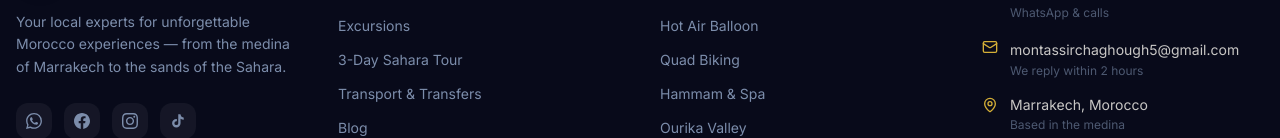
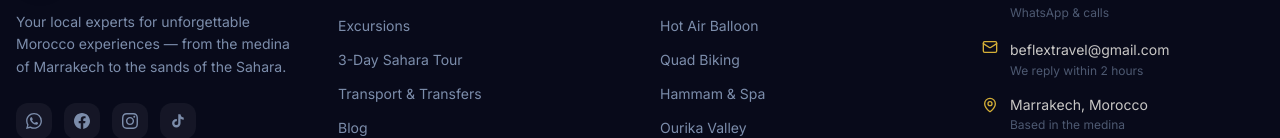
Before and after one commit to mountassir-cha/be-flex-travel, a Next.js app: page /en in a window 1280 px wide. Shown: the part 4828-4966 px from the top of the page. Built offline with nearby package versions, Linux system fonts and the light colour scheme; a web font is replaced by a local one.

Commit message:
chore: update social links (facebook, instagram, tiktok) and contact email to beflextravel@gmail.com

```diff
--- a/src/app/api/contact/route.ts
+++ b/src/app/api/contact/route.ts
@@ -32,7 +32,7 @@ export async function POST(request: Request) {
     }
 
     // 2. Send email via Resend
-    const destinationEmail = process.env.CONTACT_EMAIL_DESTINATION || 'montassirchaghough5@gmail.com'
+    const destinationEmail = process.env.CONTACT_EMAIL_DESTINATION || 'beflextravel@gmail.com'
 
     const emailSubject = activityParam
       ? `New Inquiry: ${activityParam} - ${name}`
--- a/src/components/layout/Footer.tsx
+++ b/src/components/layout/Footer.tsx
@@ -92,7 +92,7 @@ export async function Footer() {
                 <WhatsAppIcon className="w-4 h-4" />
               </a>
               <a
-                href="https://facebook.com"
+                href="https://www.facebook.com/share/19PNLbmruM/?mibextid=wwXIfr"
                 target="_blank"
                 rel="noopener noreferrer"
                 aria-label="Facebook"
@@ -101,7 +101,7 @@ export async function Footer() {
                 <FacebookIcon className="w-4 h-4" />
               </a>
               <a
-                href="https://instagram.com"
+                href="https://www.instagram.com/beflextravel?igsh=MThjcW95YmhzdHM2cA%3D%3D&utm_source=qr"
                 target="_blank"
                 rel="noopener noreferrer"
                 aria-label="Instagram"
@@ -110,7 +110,7 @@ export async function Footer() {
                 <InstagramIcon className="w-4 h-4" />
               </a>
               <a
-                href="https://tiktok.com"
+                href="https://vt.tiktok.com/ZSCv6oSX6/"
                 target="_blank"
                 rel="noopener noreferrer"
                 aria-label="TikTok"
@@ -171,8 +171,8 @@ export async function Footer() {
               <li className="flex items-start gap-3">
                 <Mail className="w-4 h-4 text-[var(--brand-gold)] mt-0.5 shrink-0" />
                 <div>
-                  <a href="mailto:montassirchaghough5@gmail.com" className="text-foreground/80 hover:text-foreground text-sm transition-colors">
-                    montassirchaghough5@gmail.com
+                  <a href="mailto:beflextravel@gmail.com" className="text-foreground/80 hover:text-foreground text-sm transition-colors">
+                    beflextravel@gmail.com
                   </a>
                   <p className="text-muted-foreground/60 text-xs mt-0.5">{t('replyTime')}</p>
                 </div>
```
